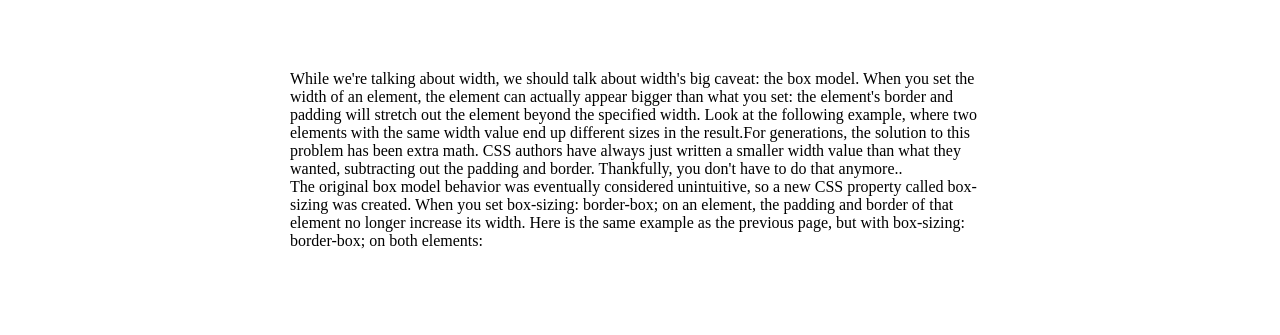
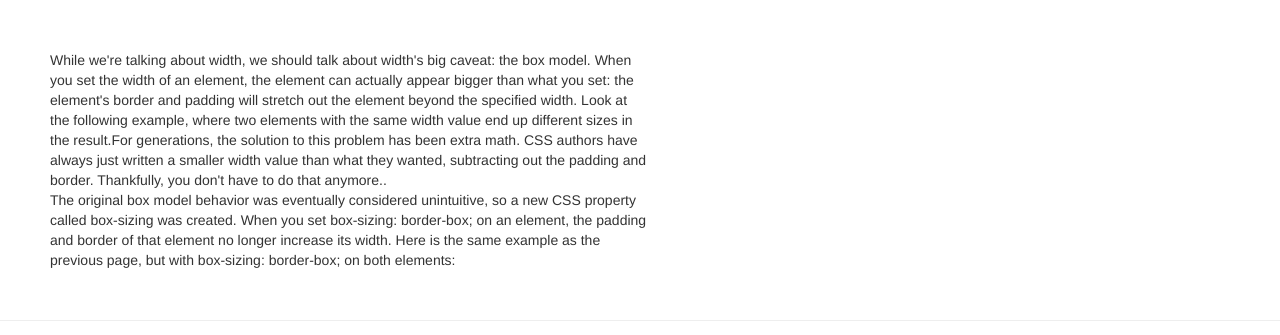
Before and after one commit to simplonco/HTML-and-CSS-Ninja-Training, a plain HTML site: page Montreuil-Promo-5/suliman/testhtml.html in a window 1280 px wide. Shown: the top 335 px of the page. Drawn offline with Linux system fonts and the light colour scheme.

Commit message:
Add my own work

```diff
--- a/Montreuil-Promo-5/suliman/testhtml.html
+++ b/Montreuil-Promo-5/suliman/testhtml.html
@@ -4,6 +4,7 @@
 
 	<title>new test from Perrine</title>
 	<link rel="stylesheet" type="text/css" href="testcss1.css" />
+  <link rel="stylesheet" type="text/css" href="bootstrap.min.css">
 
 </head>
 <body>
```
